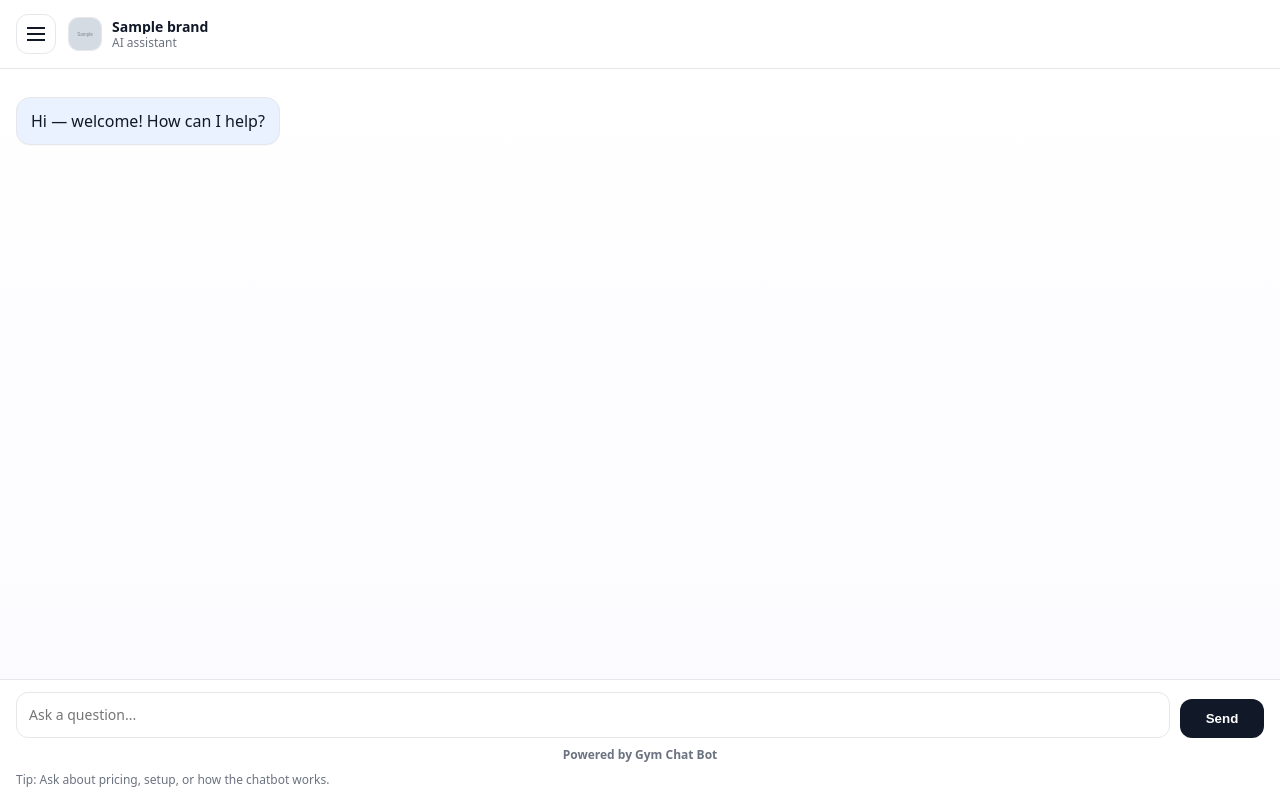
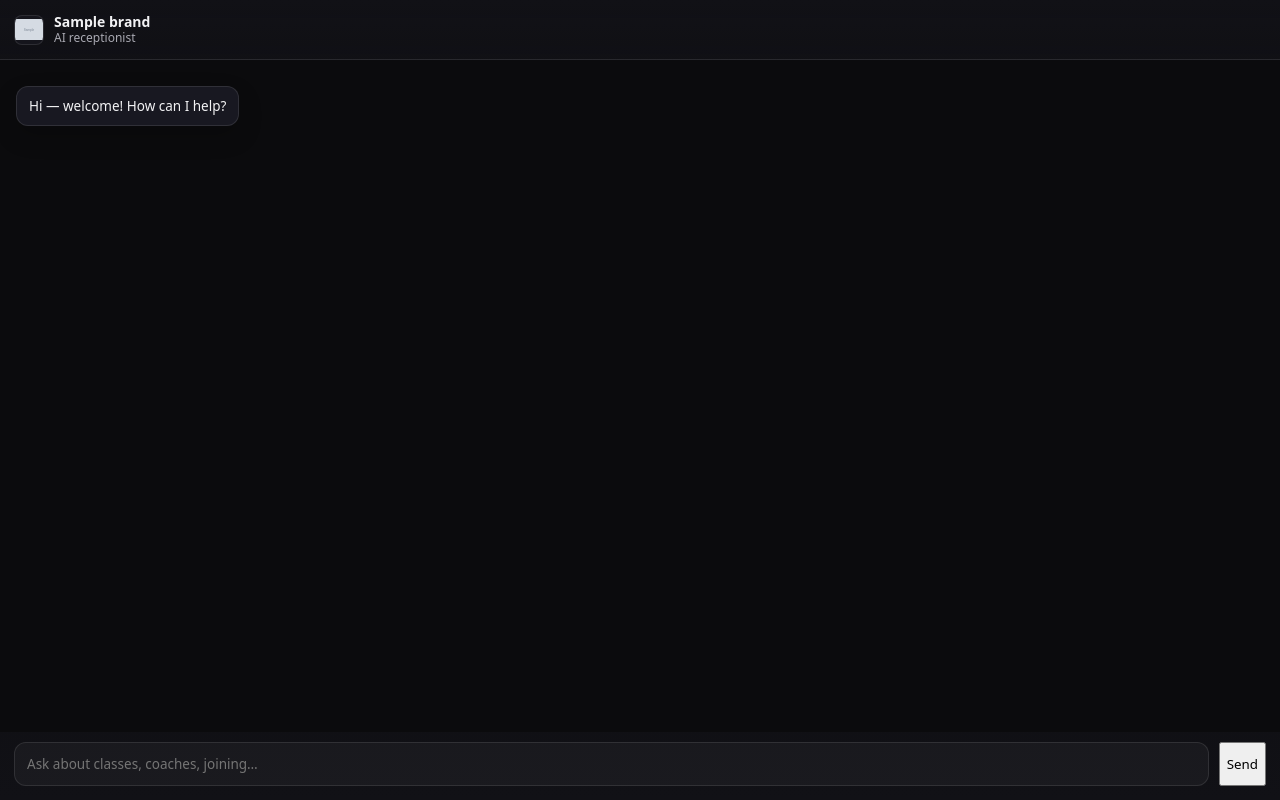
Before and after one commit to d0p3y2002-del/Chatbot-shopify., a Python web app: template templates/widget_demo.html in a window 1280 px wide. Run offline with Jinja, Linux system fonts and the light colour scheme; the template is opened without the code that fills it: most values are stand-ins (such as "Sample title", 1, 10 or a date in 2020); grey boxes marked "Sample" are stand-in pictures.

Commit message:
Update widget_demo.html

```diff
--- a/templates/widget_demo.html
+++ b/templates/widget_demo.html
@@ -6,588 +6,337 @@
   <title>{{ brand.gym_display_name }} — Chat</title>
   <style>
     :root{
-      --bg:#ffffff;
-      --panel:#ffffff;
-      --text:#111827;          /* near-black */
-      --muted:#6b7280;         /* gray */
-      --border:#e5e7eb;        /* light border */
-      --blue:#2563eb;          /* accent */
-      --blue-soft:#eaf1ff;     /* soft blue background */
-      --shadow:0 14px 40px rgba(15,23,42,.10);
-      --radius:14px;
-      --radius-sm:10px;
-      --font: ui-sans-serif, system-ui, -apple-system, Segoe UI, Roboto, Helvetica, Arial, "Apple Color Emoji","Segoe UI Emoji";
+      --bg:#0b0b0d;
+      --panel:#111116;
+      --panel2:#15151c;
+      --text:#f2f2f4;
+      --muted:#a9a9b2;
+      --border:rgba(255,255,255,.10);
+      --accent: {{ brand.primary_color }};
+      --bubble:#181821;
+      --bubble2:#0f0f14;
+    }
+    *{box-sizing:border-box;font-family:system-ui,-apple-system,Segoe UI,Roboto,Arial;}
+    body{
+      margin:0;background:var(--bg);color:var(--text);
+      height:100vh;display:flex;flex-direction:column;
+    }
+    .topbar{
+      display:flex;gap:10px;align-items:center;
+      padding:14px 14px;border-bottom:1px solid var(--border);
+      background:linear-gradient(180deg,var(--panel),rgba(17,17,22,.85));
+    }
+    .logo{
+      width:30px;height:30px;border-radius:8px;overflow:hidden;
+      background:var(--panel2);display:flex;align-items:center;justify-content:center;
+      border:1px solid var(--border);
+    }
+    .logo img{width:100%;height:100%;object-fit:contain;}
+    .titlewrap{display:flex;flex-direction:column;line-height:1.2}
+    .title{font-weight:700;font-size:14px}
+    .subtitle{font-size:12px;color:var(--muted)}
+
+    .chat{
+      flex:1;overflow:auto;padding:16px;
+    }
+    .row{display:flex;margin:10px 0;}
+    .row.user{justify-content:flex-end;}
+    .bubble{
+      max-width:85%;
+      border:1px solid var(--border);
+      background:var(--bubble);
+      padding:10px 12px;border-radius:12px;
+      white-space:pre-wrap;
+      box-shadow:0 10px 25px rgba(0,0,0,.18);
+      font-size:13.5px;
+    }
+    .row.user .bubble{
+      background:rgba(255,255,255,.06);
+      border-color:rgba(255,255,255,.12);
     }
 
-    *{box-sizing:border-box}
-    body{
-      margin:0;
-      background:var(--bg);
+    .links{
+      display:flex;flex-wrap:wrap;gap:8px;margin-top:10px
+    }
+    .linkbtn{
+      border:1px solid rgba(255,255,255,.14);
+      background:rgba(255,255,255,.06);
       color:var(--text);
-      font-family:var(--font);
+      padding:8px 10px;
+      border-radius:999px;
+      font-size:12.5px;
+      cursor:pointer;
+      text-decoration:none;
+      display:inline-flex;
+      gap:8px;
+      align-items:center;
+    }
+    .linkbtn:hover{border-color:rgba(255,255,255,.25)}
 
-
+    /* ✅ CTA bar: hidden by default; shown only when needed */
+    .ctaBar{
+      display:none;
+      padding:10px 14px 0 14px;
+      background:linear-gradient(0deg,var(--panel),rgba(17,17,22,.85));
+      border-top:1px solid var(--border);
     }
-
-    /* Layout */
-    .wrap{
-      height:100vh;
-      display:flex;
-      flex-direction:column;
-      background:linear-gradient(180deg,#ffffff 0%, #fbfbff 100%);
-    }
-
-    /* Header */
-    .topbar{
-      display:flex;
-      align-items:center;
-      gap:12px;
-      padding:14px 16px;
-      border-bottom:1px solid var(--border);
-      background:#fff;
-      position:sticky;
-      top:0;
-      z-index:10;
-    }
-    .burger{
-      width:40px;height:40px;
-      display:grid;place-items:center;
-      border:1px solid var(--border);
-      border-radius:12px;
-      background:#fff;
-      cursor:pointer;
-    }
-    .burger span{
-      display:block;
-      width:18px;height:2px;
-      background:var(--text);
-      position:relative;
-    }
-    .burger span::before,.burger span::after{
-      content:"";
-      position:absolute;left:0;
-      width:18px;height:2px;background:var(--text);
-    }
-    .burger span::before{top:-6px}
-    .burger span::after{top:6px}
-
-    .brand{
-      display:flex;
-      align-items:center;
-      gap:10px;
-      min-width:0;
-    }
-    .logo{
-      width:34px;height:34px;
-      border-radius:10px;
-      overflow:hidden;
-      border:1px solid var(--border);
-      background:#fff;
-      display:grid;place-items:center;
-      flex:0 0 auto;
-    }
-    .logo img{
-      width:100%;
-      height:100%;
-      object-fit:cover;
-      display:block;
-    }
-    .brand-txt{
-      display:flex;
-      flex-direction:column;
-      min-width:0;
-      line-height:1.1;
-    }
-    .brand-name{
-      font-weight:700;
-      font-size:14px;
-      white-space:nowrap;
-      overflow:hidden;
-      text-overflow:ellipsis;
-    }
-    .brand-sub{
-      font-size:12px;
-      color:var(--muted);
-      margin-top:2px;
-    }
-
-    /* Chat */
-    .chat{
-      flex:1;
-      overflow:auto;
-      padding:18px 16px 10px;
-    }
-    .bubble{
-      max-width:860px;
-      width:fit-content;
-      padding:12px 14px;
-      border-radius:14px;
-      border:1px solid var(--border);
-      box-shadow:0 1px 0 rgba(15,23,42,.03);
-      margin:10px 0;
-      white-space:pre-wrap;
-      word-wrap:break-word;
-    }
-    .bubble.bot{
-      background:var(--blue-soft);
-      color:var(--text);
-    }
-    .bubble.user{
-      margin-left:auto;
-      background:#111827;
-      color:#fff;
-      border-color:#111827;
-    }
-
-    /* Links row (buttons) */
-    .links-row{
-      display:flex;
-      flex-wrap:wrap;
-      gap:10px;
-      margin:8px 0 2px;
-    }
-    .link-btn{
-      border:1px solid rgba(37,99,235,.25);
-      background:#fff;
-      color:var(--blue);
-      border-radius:999px;
-      padding:10px 12px;
-      font-weight:600;
-      font-size:13px;
-      cursor:pointer;
-      transition:.15s;
-    }
-    .link-btn:hover{background:var(--blue-soft)}
-    .link-btn:active{transform:translateY(1px)}
-
-    /* CTA (enquiry) */
-    .cta-wrap{
-      border-top:1px solid var(--border);
-      background:#fff;
-      padding:12px 16px 12px;
-    }
-    .cta-bar{
-      display:none; /* only show when needed */
-      margin-bottom:10px;
-    }
-    .cta-button{
+    .ctaButton{
       width:100%;
       border:none;
-      background:var(--blue);
-      color:#fff;
-      font-weight:700;
+      background:var(--accent);
+      color:#000;
+      font-weight:800;
       padding:12px 14px;
       border-radius:12px;
       cursor:pointer;
-      box-shadow:0 10px 22px rgba(37,99,235,.18);
+      box-shadow:0 12px 30px rgba(0,0,0,.25);
     }
-    .cta-button:hover{filter:brightness(.97)}
-    .cta-button:active{transform:translateY(1px)}
 
-    /* Input row */
     .composer{
-      display:flex;
-      gap:10px;
-      align-items:flex-end;
+      padding:10px 14px 14px 14px;
+      background:linear-gradient(0deg,var(--panel),rgba(17,17,22,.85));
     }
-    .input{
-      flex:1;
-      resize:none;
-      padding:12px 12px;
-      border-radius:12px;
-      border:1px solid var(--border);
-      outline:none;
-      font-family:var(--font);
-      font-size:14px;
-      min-height:46px;
-      max-height:120px;
-      background:#fff;
-      color:var(--text);
+    .inputrow{display:flex;gap:10px;}
+    input{
+      flex:1;border-radius:12px;border:1px solid var(--border);
+      background:rgba(255,255,255,.04);color:var(--text);
+      padding:12px 12px;font-size:13.5px;outline:none;
     }
-    .input:focus{border-color:rgba(37,99,235,.45); box-shadow:0 0 0 4px rgba(37,99,235,.10)}
+      <div class="powered-by">
+    <a href="{{ brand.powered_by_url }}" target="_blank" rel="noopener noreferrer">
+      Powered by {{ brand.powered_by_text }}
+    </a>
+  </div>
+    }
     .send{
-      border:none;
-      background:#111827;
-      color:#fff;
-      font-weight:700;
-      padding:12px 16px;
-      border-radius:12px;
-      cursor:pointer;
-      min-width:84px;
+      width:74px;border:none;border-radius:12px;
+      background:var(--accent);color:#000;font-weight:800;cursor:pointer;
     }
-    .send:hover{filter:brightness(.97)}
-    .send:active{transform:translateY(1px)}
-    .hint{
-      font-size:12px;
-      color:var(--muted);
-      margin-top:8px;
-    }
-    .powered-by{
-  margin-top:8px;
-  font-size:12px;
-  color:var(--muted);
-  text-align:center;
-}
-.powered-by a{
-  color:inherit;
-  text-decoration:none;
-  font-weight:600;
-}
-.powered-by a:hover{
-  text-decoration:underline;
-}
+
     /* Modal */
-    .modal-backdrop{
-      position:fixed; inset:0;
-      background:rgba(17,24,39,.40);
-      display:none;
-      place-items:center;
-      padding:20px;
-      z-index:9999;
+    .modalBg{
+      position:fixed;inset:0;background:rgba(0,0,0,.60);
+      display:none;align-items:center;justify-content:center;padding:16px;
     }
     .modal{
-      width:min(520px, 100%);
-      background:#fff;
-      border-radius:16px;
-      box-shadow:var(--shadow);
-      border:1px solid var(--border);
-      overflow:hidden;
+      width:100%;max-width:520px;
+      background:var(--panel);border:1px solid var(--border);
+      border-radius:16px;padding:14px;
+      box-shadow:0 30px 80px rgba(0,0,0,.55);
     }
-    .modal-head{
-      display:flex;
-      align-items:center;
-      justify-content:space-between;
-      padding:14px 16px;
-      border-bottom:1px solid var(--border);
+    .modal h3{margin:0 0 10px 0;font-size:15px}
+    .grid{display:grid;grid-template-columns:1fr 1fr;gap:10px}
+    .grid .full{grid-column:1/-1}
+    textarea{
+      width:100%;min-height:110px;resize:vertical;
+      border-radius:12px;border:1px solid var(--border);
+      background:rgba(255,255,255,.04);color:var(--text);
+      padding:10px 12px;font-size:13.5px;outline:none;
     }
-    .modal-title{
-      font-weight:800;
-      font-size:14px;
-    }
-    .modal-close{
-      border:1px solid var(--border);
-      background:#fff;
-      border-radius:10px;
-      padding:8px 10px;
-      cursor:pointer;
-    }
-    .modal-body{
-      padding:14px 16px 16px;
-      display:grid;
-      gap:10px;
-    }
-    .field{
-      display:grid;
-      gap:6px;
-    }
-    .field label{
-      font-size:12px;
-      color:var(--muted);
-      font-weight:600;
-    }
-    .field input, .field textarea{
-      border:1px solid var(--border);
-      border-radius:12px;
-      padding:10px 12px;
-      font-size:14px;
-      font-family:var(--font);
-      outline:none;
-      background:#fff;
+    .modalActions{display:flex;gap:10px;justify-content:flex-end;margin-top:12px}
+    .btn{
+      border:1px solid rgba(255,255,255,.14);
+      background:rgba(255,255,255,.06);
       color:var(--text);
-    }
-    .field input:focus, .field textarea:focus{
-      border-color:rgba(37,99,235,.45);
-      box-shadow:0 0 0 4px rgba(37,99,235,.10);
-    }
-    .modal-actions{
-      display:flex;
-      gap:10px;
-      justify-content:flex-end;
-      padding:0 16px 16px;
-    }
-    .btn{
-      border-radius:12px;
-      padding:10px 12px;
-      border:1px solid var(--border);
-      background:#fff;
-      cursor:pointer;
-      font-weight:700;
+      padding:10px 12px;border-radius:12px;cursor:pointer;
     }
     .btn.primary{
-      border:none;
-      background:var(--blue);
-      color:#fff;
+      border:none;background:var(--accent);color:#000;font-weight:800;
     }
 
-    /* Mobile tweaks */
-    @media (max-width:520px){
-      .chat{padding:14px 12px 10px}
-      .cta-wrap{padding:12px}
-      .send{min-width:72px}
-      .bubble{max-width:95%}
+    @media (max-width:420px){
+      .chat{padding:12px}
+      .bubble{max-width:92%}
+      .grid{grid-template-columns:1fr}
+      .send{width:68px}
     }
   </style>
 </head>
-
 <body>
-  <div class="wrap">
   <div class="topbar">
-      <button class="burger" title="Menu (optional)">
-        <span></span>
-      </button>
-
-      <div class="brand">
     <div class="logo">
       {% if brand.logo_url %}
-            <img src="{{ brand.logo_url }}" alt="logo" />
+        <img src="{{ brand.logo_url }}" alt="logo"/>
       {% else %}
-            <span style="font-weight:900;color:#111827;">GC</span>
+        <div style="width:100%;height:100%;display:flex;align-items:center;justify-content:center;color:var(--muted);font-weight:800;">≡</div>
       {% endif %}
     </div>
-        <div class="brand-txt">
-          <div class="brand-name">{{ brand.gym_display_name }}</div>
-          <div class="brand-sub">AI assistant</div>
-        </div>
+    <div class="titlewrap">
+      <div class="title">{{ brand.gym_display_name }}</div>
+      <div class="subtitle">AI receptionist</div>
     </div>
   </div>
 
   <div id="chat" class="chat"></div>
 
-        <!-- CTA + composer -->
-<div class="cta-wrap">
-  <!-- CTA appears ONLY when backend sends cta -->
-  <div id="ctaBar" class="cta-bar">
-    <button id="ctaBtn" class="cta-button">Send enquiry</button>
+  <!-- ✅ CTA ABOVE INPUT, but hidden unless needed -->
+  <div id="ctaBar" class="ctaBar">
+    <button id="ctaBtn" class="ctaButton">Send enquiry</button>
   </div>
 
   <div class="composer">
-    <textarea id="input" class="input" placeholder="Ask a question..." rows="1"></textarea>
+    <div class="inputrow">
+      <input id="q" placeholder="Ask about classes, coaches, joining…" />
       <button id="send" class="send">Send</button>
-  </div>
-
-  <!-- ✅ Powered-by line under the text bar -->
- <div class="powered-by">
-  <a href="https://gym-chat-bots.myshopify.com/?_ab=0&_fd=0&_sc=1&pb=0" target="_blank" rel="noopener noreferrer">
-    Powered by Gym Chat Bot
-  </a>
-</div>
-
-
-<div class="hint">Tip: Ask about pricing, setup, or how the chatbot works.</div>
-
     </div>
   </div>
 
-  <!-- Enquiry modal -->
-  <div id="modalBackdrop" class="modal-backdrop">
-    <div class="modal" role="dialog" aria-modal="true" aria-labelledby="modalTitle">
-      <div class="modal-head">
-        <div id="modalTitle" class="modal-title">Send an enquiry</div>
-        <button id="modalClose" class="modal-close">Close</button>
-      </div>
-
-      <div class="modal-body">
-        <div class="field">
-          <label>Name</label>
-          <input id="leadName" type="text" placeholder="Your name" />
-        </div>
-        <div class="field">
-          <label>Email</label>
-          <input id="leadEmail" type="email" placeholder="you@example.com" />
-        </div>
-        <div class="field">
-          <label>Phone (optional)</label>
-          <input id="leadPhone" type="tel" placeholder="07..." />
-        </div>
-        <div class="field">
-          <label>Message</label>
-          <textarea id="leadMsg" rows="4" placeholder="How can we help?"></textarea>
+  <!-- Modal -->
+  <div id="modalBg" class="modalBg">
+    <div class="modal">
+      <h3 id="modalTitle">Send an enquiry</h3>
+      <div class="grid">
+        <input id="leadName" placeholder="Name" />
+        <input id="leadPhone" placeholder="Phone" />
+        <input id="leadEmail" class="full" placeholder="Email" />
+        <div class="full">
+          <textarea id="leadMsg" placeholder="Message"></textarea>
         </div>
       </div>
-
-      <div class="modal-actions">
-        <button id="modalCancel" class="btn">Cancel</button>
-        <button id="modalSend" class="btn primary">Send</button>
+      <div class="modalActions">
+        <button id="closeModal" class="btn">Cancel</button>
+        <button id="submitLead" class="btn primary">Send details</button>
       </div>
     </div>
   </div>
 
   <script>
-    // Server-provided
-    const gymName = {{ gym_name | tojson }};
-    const welcome = {{ (brand.welcome_message or "Hi — welcome! How can I help?") | tojson }};
+    const gymName = {{ gym_name|tojson }};
+    const brand = {{ brand|tojson }};
 
-    const chatEl = document.getElementById('chat');
-    const inputEl = document.getElementById('input');
-    const sendBtn = document.getElementById('send');
+    const chatEl = document.getElementById("chat");
+    const qEl = document.getElementById("q");
+    const sendEl = document.getElementById("send");
 
-    // CTA UI
-    const ctaBar = document.getElementById('ctaBar');
-    const ctaBtn = document.getElementById('ctaBtn');
-    let lastCTA = null;
+    const ctaBar = document.getElementById("ctaBar");
+    const ctaBtn = document.getElementById("ctaBtn");
 
-    // Modal UI
-    const modalBackdrop = document.getElementById('modalBackdrop');
-    const modalTitle = document.getElementById('modalTitle');
-    const modalClose = document.getElementById('modalClose');
-    const modalCancel = document.getElementById('modalCancel');
-    const modalSend = document.getElementById('modalSend');
+    const modalBg = document.getElementById("modalBg");
+    const closeModal = document.getElementById("closeModal");
+    const submitLead = document.getElementById("submitLead");
+    const modalTitle = document.getElementById("modalTitle");
+    const leadMsg = document.getElementById("leadMsg");
 
-    const leadName = document.getElementById('leadName');
-    const leadEmail = document.getElementById('leadEmail');
-    const leadPhone = document.getElementById('leadPhone');
-    const leadMsg = document.getElementById('leadMsg');
+    let currentCTA = null; // {type,label,form_title,default_message}
 
-    function addBubble(text, who='bot'){
-      const div = document.createElement('div');
-      div.className = `bubble ${who}`;
-      div.textContent = text;
-      chatEl.appendChild(div);
-      chatEl.scrollTop = chatEl.scrollHeight;
+    function showCTA(cta) {
+      currentCTA = cta || null;
+      if (!currentCTA) {
+        ctaBar.style.display = "none";
+        return;
+      }
+      ctaBtn.textContent = currentCTA.label || "Send enquiry";
+      ctaBar.style.display = "block";
     }
 
-    function addLinks(links){
-      if(!links || !Array.isArray(links) || links.length === 0) return;
-      const row = document.createElement('div');
-      row.className = 'links-row';
+    function hideCTA() {
+      currentCTA = null;
+      ctaBar.style.display = "none";
+    }
 
+    function addBubble(text, who="bot", links=[]) {
+      const row = document.createElement("div");
+      row.className = "row " + (who === "user" ? "user" : "bot");
+
+      const bubble = document.createElement("div");
+      bubble.className = "bubble";
+      bubble.textContent = text;
+
+      if (Array.isArray(links) && links.length) {
+        const linksDiv = document.createElement("div");
+        linksDiv.className = "links";
         links.forEach(l => {
-        const btn = document.createElement('button');
-        btn.className = 'link-btn';
-        btn.textContent = l.label || 'Open link';
-        btn.onclick = () => window.open(l.url, '_blank', 'noopener,noreferrer');
-        row.appendChild(btn);
+          const a = document.createElement("a");
+          a.className = "linkbtn";
+          a.href = l.url;
+          a.target = "_blank";
+          a.rel = "noopener noreferrer";
+          a.textContent = l.label || "Open link";
+          linksDiv.appendChild(a);
         });
+        bubble.appendChild(linksDiv);
+      }
 
+      row.appendChild(bubble);
       chatEl.appendChild(row);
       chatEl.scrollTop = chatEl.scrollHeight;
     }
 
-    function showCTA(cta){
-      // cta: {type:"enquiry", label:"Send enquiry", form_title:"...", default_message:""}
-      if(!cta){
-        ctaBar.style.display = 'none';
-        lastCTA = null;
-        return;
-      }
-      lastCTA = cta;
-      ctaBtn.textContent = cta.label || 'Send enquiry';
-      ctaBar.style.display = 'block';
-    }
+    // Welcome message (force first letter uppercase)
+    const welcome = (brand.welcome_message || "Hi — welcome! How can I help?");
+    const fixedWelcome = welcome.length ? welcome[0].toUpperCase() + welcome.slice(1) : welcome;
+    addBubble(fixedWelcome, "bot");
 
-    function openModal(){
-      if(!lastCTA) return;
-      modalTitle.textContent = lastCTA.form_title || 'Send an enquiry';
-      leadMsg.value = lastCTA.default_message || '';
-      modalBackdrop.style.display = 'grid';
-      setTimeout(() => leadName.focus(), 50);
-    }
+    async function ask(question) {
+      // If user continues chatting normally, remove CTA unless backend asks for it again
+      hideCTA();
 
-    function closeModal(){
-      modalBackdrop.style.display = 'none';
-    }
+      addBubble(question, "user");
+      qEl.value = "";
 
-    // ✅ CTA button opens modal
-    ctaBtn.addEventListener('click', openModal);
-    modalClose.addEventListener('click', closeModal);
-    modalCancel.addEventListener('click', closeModal);
-    modalBackdrop.addEventListener('click', (e) => { if(e.target === modalBackdrop) closeModal(); });
+      try {
+        const res = await fetch(`/chat/${encodeURIComponent(gymName)}`, {
+          method: "POST",
+          headers: {"Content-Type":"application/json"},
+          body: JSON.stringify({question})
+        });
 
-    // NOTE: you already have an enquiry endpoint in your backend in earlier versions.
-    // If your current backend expects /lead/{gym} or similar, change this function.
-    async function submitLead(){
-      const payload = {
-        name: leadName.value.trim(),
-        email: leadEmail.value.trim(),
-        phone: leadPhone.value.trim(),
-        message: leadMsg.value.trim()
-      };
-
-      // Basic validation
-      if(!payload.name || !payload.email || !payload.message){
-        alert("Please add your name, email, and message.");
+        const data = await res.json();
+        if (!res.ok) {
+          addBubble("Something went wrong. Please try again.", "bot");
           return;
         }
 
-      // Try common endpoints (edit to match your server if different)
-      const endpoints = [
-        `/lead/${encodeURIComponent(gymName)}`,
-        `/enquiry/${encodeURIComponent(gymName)}`,
-        `/leads/${encodeURIComponent(gymName)}`
-      ];
+        addBubble(data.answer || "Thanks — how can I help?", "bot", data.links || []);
 
-      let ok = false;
-      for(const url of endpoints){
-        try{
-          const res = await fetch(url, {
-            method:'POST',
-            headers:{'Content-Type':'application/json'},
-            body: JSON.stringify(payload)
-          });
-          if(res.ok){ ok = true; break; }
-        }catch(err){}
+        // ✅ Only show CTA button when backend says it's needed
+        if (data.cta && data.cta.type === "enquiry") {
+          showCTA(data.cta);
+        } else {
+          hideCTA();
         }
 
-      if(ok){
-        closeModal();
-        addBubble("Thanks — your enquiry has been sent. Someone will be in touch soon.", "bot");
-        showCTA(null);
-        leadName.value = leadEmail.value = leadPhone.value = leadMsg.value = "";
-      }else{
-        alert("Your server doesn't have a lead endpoint set up (yet). Tell me what your lead endpoint is, and I’ll wire it perfectly.");
+      } catch (e) {
+        addBubble("Couldn’t reach the server. Please try again.", "bot");
       }
     }
 
-    modalSend.addEventListener('click', submitLead);
+    sendEl.addEventListener("click", () => {
+      const q = qEl.value.trim();
+      if (!q) return;
+      ask(q);
+    });
 
-    // Auto-grow textarea
-    function autoGrow(){
-      inputEl.style.height = 'auto';
-      inputEl.style.height = Math.min(inputEl.scrollHeight, 120) + 'px';
-    }
-    inputEl.addEventListener('input', autoGrow);
-
-    // Send message
-    async function sendMessage(){
-      const q = inputEl.value.trim();
-      if(!q) return;
-
-      addBubble(q, 'user');
-      inputEl.value = '';
-      autoGrow();
-
-      showCTA(null); // reset; backend may re-enable if needed
-
-      try{
-        const res = await fetch(`/chat/${encodeURIComponent(gymName)}`, {
-          method:'POST',
-          headers:{'Content-Type':'application/json'},
-          body: JSON.stringify({question:q})
-        });
-        const data = await res.json();
-
-        addBubble(data.answer || "Sorry — something went wrong.", 'bot');
-
-        // Link buttons (only when backend sends them)
-        if(data.links) addLinks(data.links);
-
-        // CTA only when backend sends it
-        if(data.cta) showCTA(data.cta);
-      }catch(err){
-        addBubble("Server not reachable. Make sure Uvicorn is running.", "bot");
-      }
-    }
-
-    sendBtn.addEventListener('click', sendMessage);
-    inputEl.addEventListener('keydown', (e) => {
-      if(e.key === 'Enter' && !e.shiftKey){
-        e.preventDefault();
-        sendMessage();
+    qEl.addEventListener("keydown", (e) => {
+      if (e.key === "Enter") {
+        const q = qEl.value.trim();
+        if (!q) return;
+        ask(q);
       }
     });
 
-    // Welcome message
-    addBubble(welcome, 'bot');
+    // CTA button opens modal
+    ctaBtn.addEventListener("click", () => {
+      if (!currentCTA) return;
+      modalTitle.textContent = currentCTA.form_title || "Send an enquiry";
+      leadMsg.value = currentCTA.default_message || "";
+      modalBg.style.display = "flex";
+    });
+
+    closeModal.addEventListener("click", () => {
+      modalBg.style.display = "none";
+    });
+
+    modalBg.addEventListener("click", (e) => {
+      if (e.target === modalBg) modalBg.style.display = "none";
+    });
+
+    // Demo submit (replace with your real submit endpoint if you have one)
+    submitLead.addEventListener("click", () => {
+      modalBg.style.display = "none";
+      hideCTA(); // after sending, hide CTA
+      addBubble("Thanks — we’ve received your enquiry and the team will be in touch shortly.", "bot");
+    });
   </script>
 </body>
 </html>
```
Lines whose indentation alone changed are shown as unchanged.
